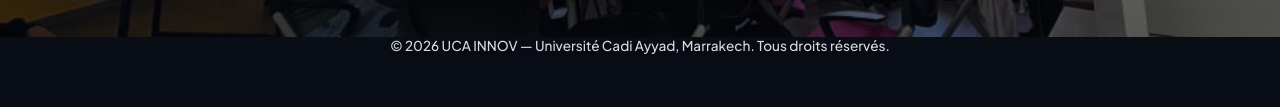
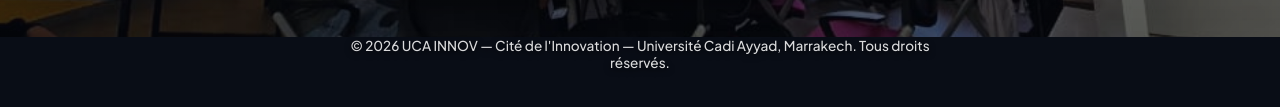
Before and after one commit to CITEMUCA/UCAINNOV, a plain HTML site: page index.html in a window 1280 px wide. Shown: the part 763-870 px from the top of the page. Drawn offline with Linux system fonts and the light colour scheme.

Commit message:
Update footer with UCA INNOV, Cite de l Innovation and Universite Cadi Ayyad

```diff
--- a/index.html
+++ b/index.html
@@ -40,7 +40,7 @@
 
     <!-- Footer -->
     <footer class="footer">
-      <p>&copy; <span id="year">2026</span> UCA INNOV — Université Cadi Ayyad, Marrakech. Tous droits réservés.</p>
+      <p>&copy; <span id="year">2026</span> UCA INNOV — Cité de l'Innovation — Université Cadi Ayyad, Marrakech. Tous droits réservés.</p>
     </footer>
 
   </main>
```
